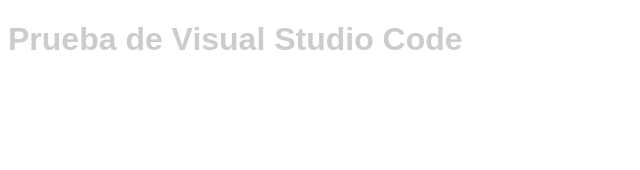
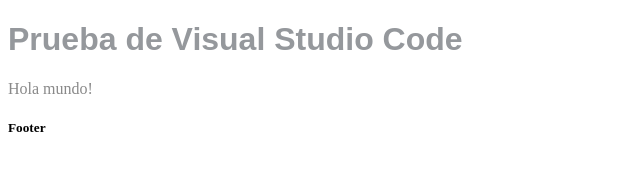
Before and after one commit to Lopera/code, a plain HTML site: page index.html in a window 1280 px wide. Shown: the whole page, without its empty margins (0-640 px from the left). Drawn offline with nearby package versions, Linux system fonts and the light colour scheme; files that its build step writes are made by us from their sources.

Commit message:
Pimer commit desde Code

```diff
--- a/index.html
+++ b/index.html
@@ -3,7 +3,7 @@
 <head>
 	<meta charset="UTF-8">
 	<title>Prueba VS Code</title>
-	<link rel="stylesheet" href="js/main.css">
+	<link rel="stylesheet" href="css/main.css">
 </head>
 
 <body>
@@ -12,8 +12,12 @@
 		<h1>Prueba de Visual Studio Code</h1>
 	</header>
 
+	<content>
+		<p>Hola mundo!</p>
+	</content>
+
 	<footer>
-
+		<h5>Footer</h5>
 	</footer>
 
 </body>
--- a/sass/main.scss
+++ b/sass/main.scss
@@ -1,9 +1,9 @@
 h1 {
 	font-family: Arial, Helvetica, sans-serif;
-	color: #ccc;
+	color: #95989c;
 }
 
 p {
 	font-family: Courier-New;
-	color: #888;
+	color: #898989;
 }
```
Also changed, not shown: css/main.css.
